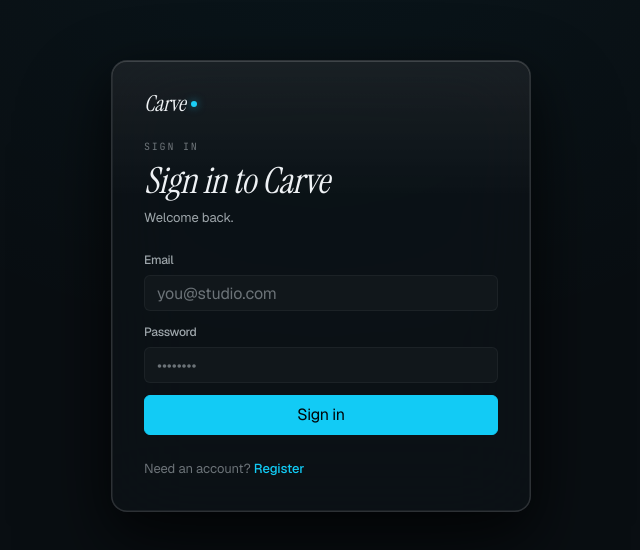
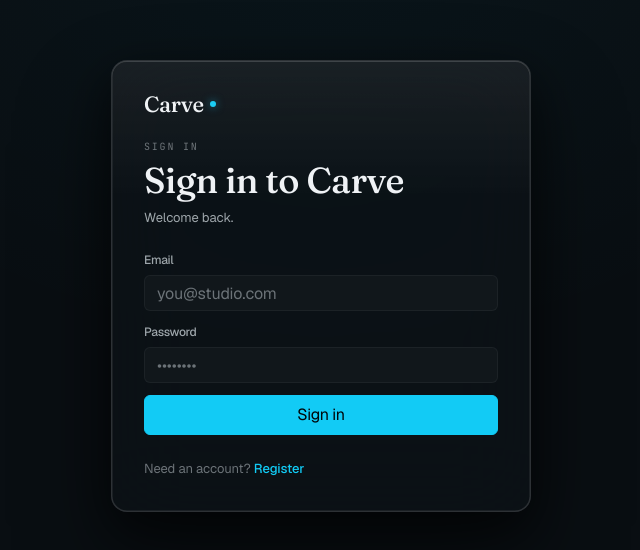
Before and after one commit to Rm1n90/Carve, a React (Vite) app in the folder apps/web/: page /login in a window 1280 px wide. Shown: the part 114-664 px from the top of the page, without its empty margins (319-959 px from the left). Built offline with nearby package versions, Linux system fonts and the light colour scheme; no server answers.

Commit message:
fix(v3.2): swap editorial font Instrument Serif Italic → Fraunces (non-italic)

```diff
--- a/apps/web/package.json
+++ b/apps/web/package.json
@@ -11,9 +11,9 @@
     "test:watch": "vitest"
   },
   "dependencies": {
+    "@fontsource-variable/fraunces": "^5.2.9",
     "@fontsource-variable/geist": "^5.2.8",
     "@fontsource-variable/jetbrains-mono": "^5.2.8",
-    "@fontsource/instrument-serif": "^5.2.8",
     "@radix-ui/react-alert-dialog": "^1.1.15",
     "@radix-ui/react-dialog": "^1.1.15",
     "@radix-ui/react-dropdown-menu": "^2.1.16",
--- a/apps/web/src/main.tsx
+++ b/apps/web/src/main.tsx
@@ -4,7 +4,7 @@ import { RouterProvider, createRouter } from "@tanstack/react-router";
 import { QueryClient, QueryClientProvider } from "@tanstack/react-query";
 import "@fontsource-variable/geist";
 import "@fontsource-variable/jetbrains-mono";
-import "@fontsource/instrument-serif";
+import "@fontsource-variable/fraunces";
 import { rootRoute } from "./routes/_root";
 import { indexRoute } from "./routes/index";
 import { loginRoute } from "./routes/login";
--- a/apps/web/src/styles/global.css
+++ b/apps/web/src/styles/global.css
@@ -438,13 +438,14 @@
     0 0 14px oklch(0.62 0.18 220 / 0.18);
 }
 
-/* Editorial display utility for Instrument Serif moments —
-   dialog titles, page headers, hero numbers. */
+/* Editorial display utility for Fraunces moments —
+   dialog titles, page headers, hero numbers. Non-italic, distinctive serif. */
 .font-editorial {
-  font-family: "Instrument Serif", "Times New Roman", serif;
-  font-style: italic;
-  font-weight: 400;
-  letter-spacing: -0.01em;
+  font-family: "Fraunces Variable", "Fraunces", "Times New Roman", serif;
+  font-style: normal;
+  font-weight: 500;
+  font-variation-settings: "opsz" 100, "SOFT" 0;
+  letter-spacing: -0.015em;
 }
 
 /* Tabular numerals utility — keeps stat tile numbers aligned across rows. */
```
Also changed, not shown: 1 other file (tests, documents, lock files or other folders).
